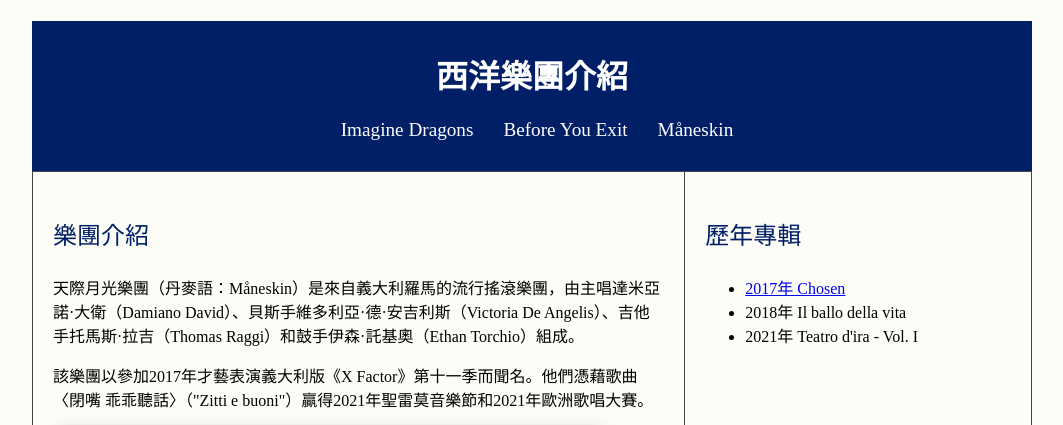
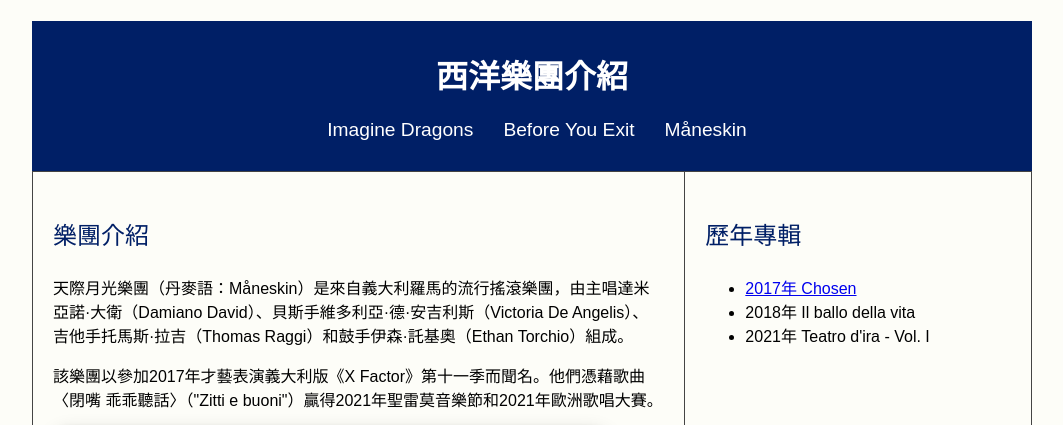
Before and after one commit to yanyun25/ch02-4, a plain HTML site: page page3.html in a window 1280 px wide. Shown: the top 425 px of the page, without its empty margins (108-1171 px from the left). Drawn offline with Linux system fonts and the light colour scheme.

Commit message:
更新font

```diff
--- a/css/style.css
+++ b/css/style.css
@@ -2,7 +2,8 @@
 html {
     margin: 0;
     padding: 0;
-    font-family: 思源黑體;
+    font-family: 'Noto Sans TC', sans-serif;
+    font-weight: 400;
     }
 
 body{
@@ -23,6 +24,11 @@
     color:white;
     padding-top: 3%;
     }
+
+.web-title{
+    font-weight: 700;
+    }
+
 
 .nav {
     display: flex;
```
